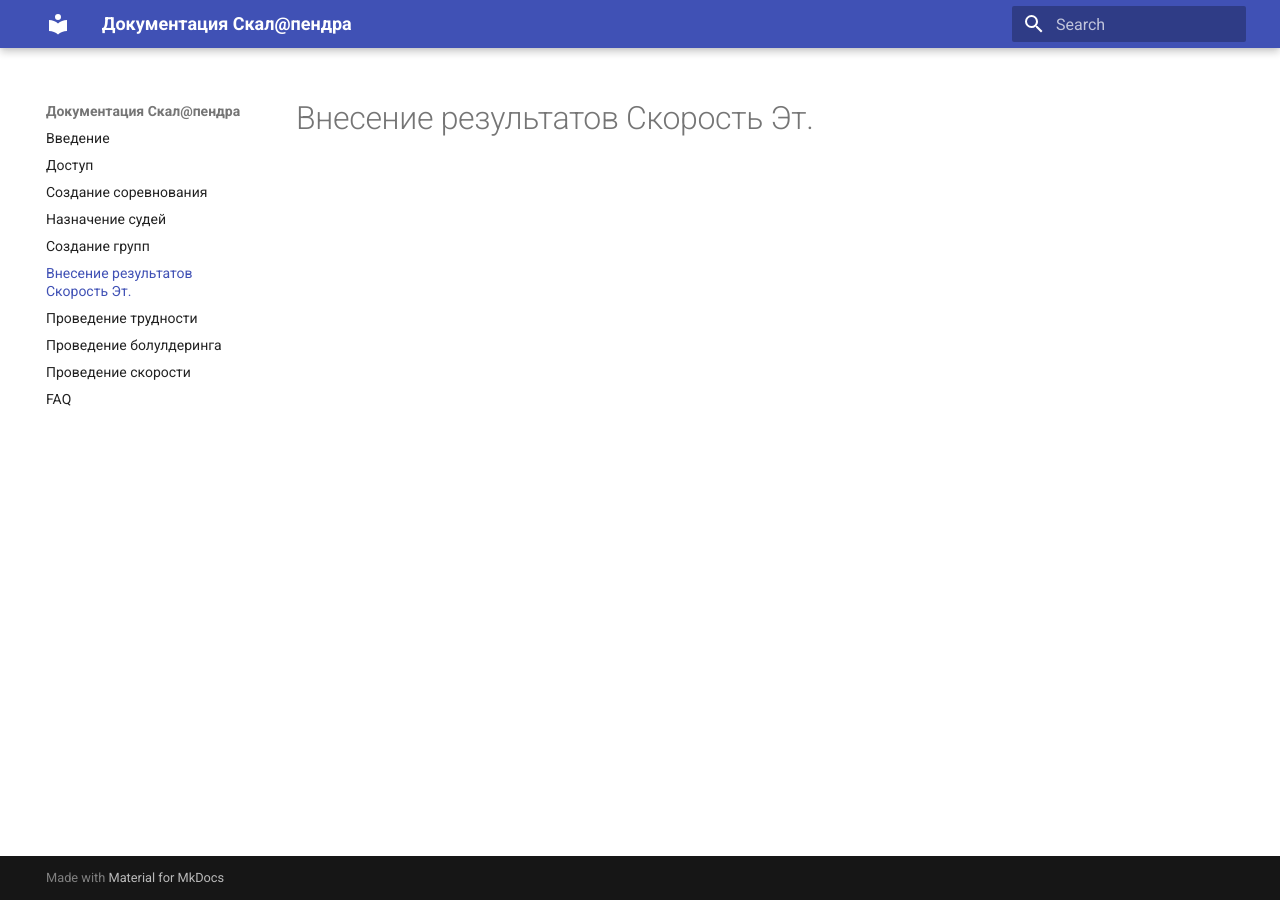
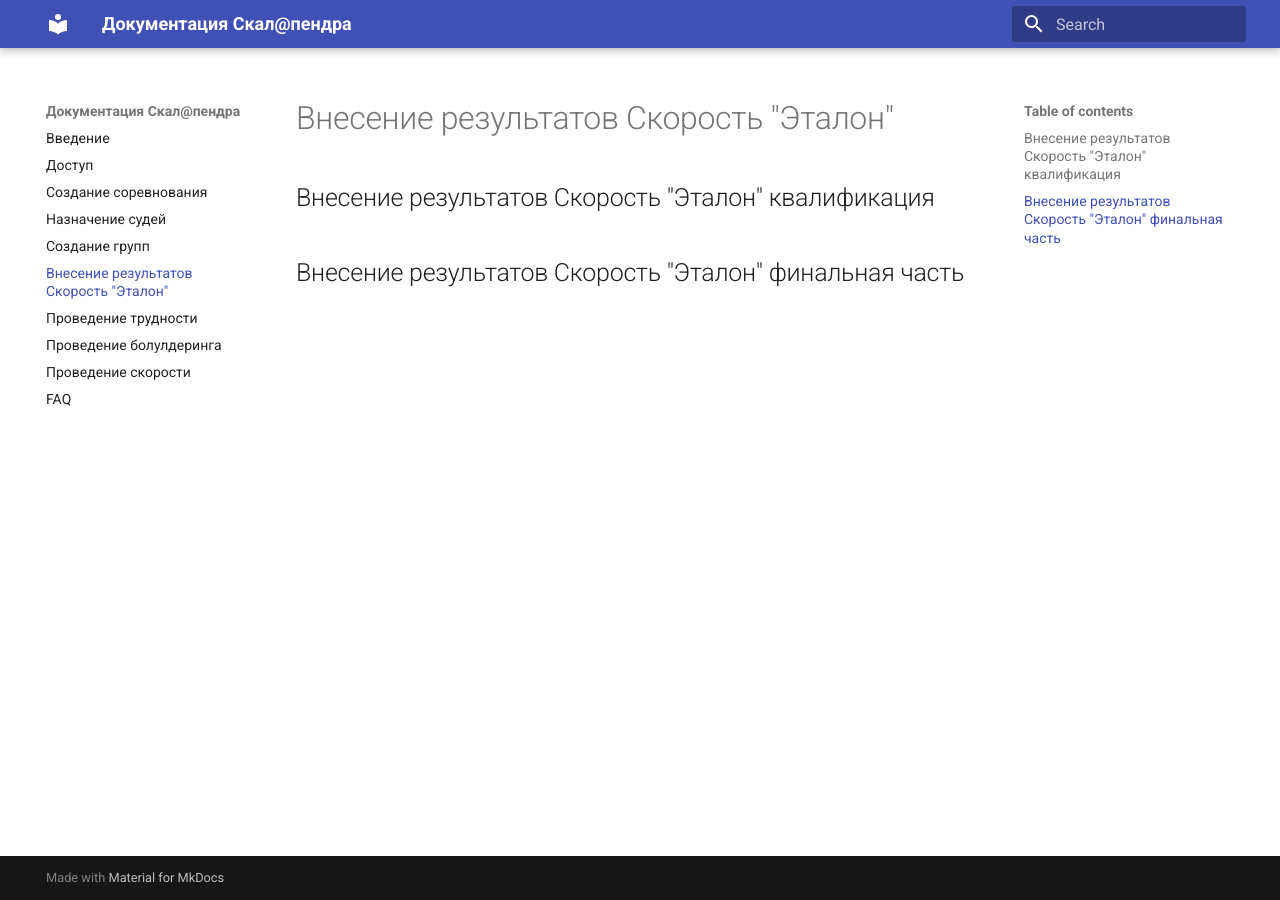
Before and after one commit to alptur/scaladocs, an MkDocs documentation site: the page built from docs/speed_at_res_add_q.md, in a window 1280 px wide. Built offline with MkDocs 1.6.1 and Material for MkDocs 9.7.7, drawn with Linux system fonts in a browser that asks for light colours.

Commit message:
speed at

```diff
--- a/docs/speed_at_res_add_q.md
+++ b/docs/speed_at_res_add_q.md
@@ -1 +1,5 @@
-# Внесение результатов Скорость Эт.
+# Внесение результатов Скорость "Эталон"
+
+## Внесение результатов Скорость "Эталон" квалификация
+
+## Внесение результатов Скорость "Эталон" финальная часть
```
